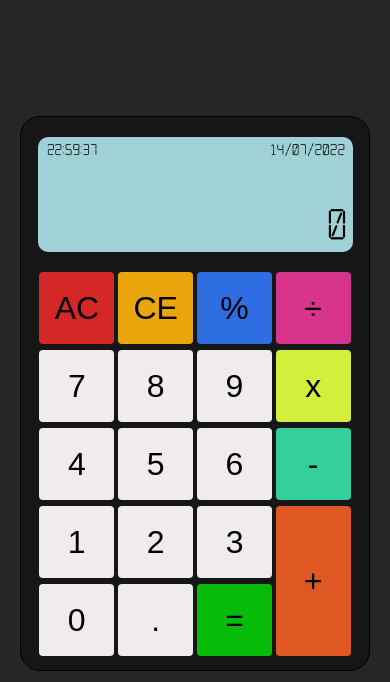
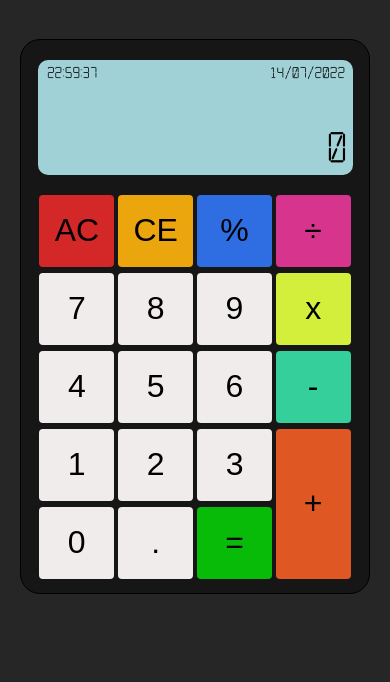
Before and after one commit to Davisamasoa/CalculadoraJS, a plain HTML site: page index.html in a window 390 px wide. Shown: the top 682 px of the page. Drawn offline with Linux system fonts and the light colour scheme.

Commit message:
mobile finalizado

```diff
--- a/style.css
+++ b/style.css
@@ -183,9 +183,14 @@ button:hover{
 }
 
 @media (max-width: 500px) {
+    body{
+        height: 90vh;
+    }
+
     main {
         width: 350px;
         min-height: 555px;
+        margin-top: -70px;
     }
 
     header {
```
